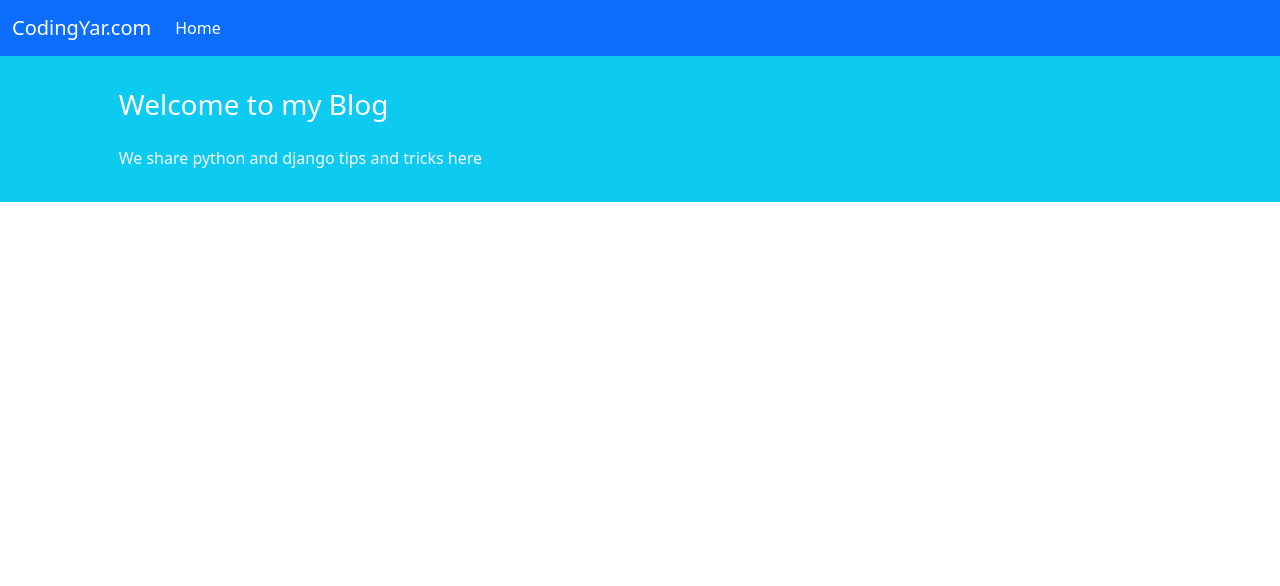
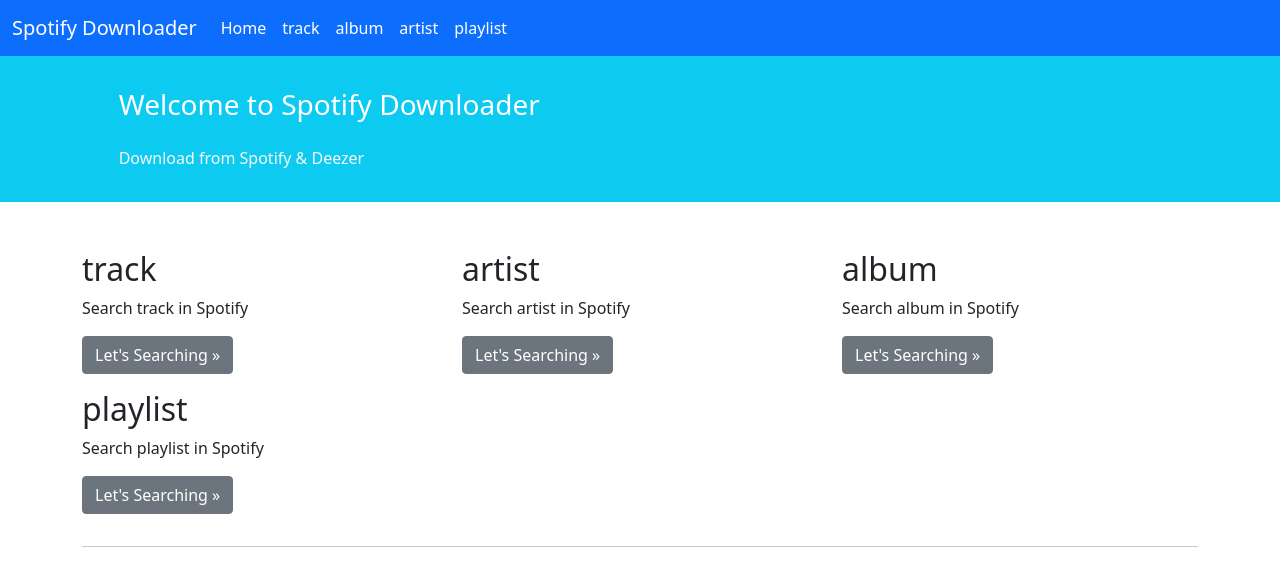
Before and after one commit to Yasin-Dev-81/django_spotify_downloader_project, a Django app: page / in a window 1280 px wide. Shown: the top 586 px of the page. Run offline with Django 4.2, Linux system fonts and the light colour scheme; parts of the project's set-up code (start-up, migrations or seed data) failed here and were passed over.

Commit message:
Update _base.html

```diff
--- a/templates/_base.html
+++ b/templates/_base.html
@@ -8,7 +8,7 @@
     <!-- Bootstrap CSS -->
     <link href="https://cdn.jsdelivr.net/npm/bootstrap@5.1.3/dist/css/bootstrap.min.css" rel="stylesheet"
           integrity="sha384-1BmE4kWBq78iYhFldvKuhfTAU6auU8tT94WrHftjDbrCEXSU1oBoqyl2QvZ6jIW3" crossorigin="anonymous">
-
+    {% block page_head %} {% endblock page_head %}
     <title>
         {% block page_title %}
         {% endblock page_title %}
@@ -17,14 +17,18 @@
 <body>
 <nav class="navbar navbar-expand-lg navbar-dark bg-primary">
     <div class="container-fluid">
-                <a class="navbar-brand" href="#">CodingYar.com</a>
+        <a class="navbar-brand" href="{% url 'home_url' %}">Spotify Downloader</a>
         <button class="navbar-toggler" type="button" data-bs-toggle="collapse" data-bs-target="#navbarNavAltMarkup"
                 aria-controls="navbarNavAltMarkup" aria-expanded="false" aria-label="Toggle navigation">
             <span class="navbar-toggler-icon"></span>
         </button>
         <div class="collapse navbar-collapse" id="navbarNavAltMarkup">
             <div class="navbar-nav">
-                        <a class="nav-link active" aria-current="page" href="#">Home</a>
+                <a class="nav-link active" aria-current="page" href="{% url 'home_url' %}">Home</a>
+                <a class="nav-link active" aria-current="page" href="{% url 'spotify_search_url' 'track' %}"> track</a>
+                <a class="nav-link active" aria-current="page" href="{% url 'spotify_search_url' 'album' %}"> album</a>
+                <a class="nav-link active" aria-current="page" href="{% url 'spotify_search_url' 'artist' %}"> artist</a>
+                <a class="nav-link active" aria-current="page" href="{% url 'spotify_search_url' 'playlist' %}"> playlist</a>
             </div>
         </div>
     </div>
@@ -33,13 +37,13 @@
 <div class="container-fluid bg-info">
     <div class="row py-3">
         <div class="col-md-8 col-md-10 mx-auto">
-                    <h3 class="my-4 mt-3 text-white">Welcome to my Blog</h3>
-                    <p class="text-light">We share python and django tips and tricks here</p>
+            <h3 class="my-4 mt-3 text-white">Welcome to Spotify Downloader</h3>
+            <p class="text-light">Download from Spotify & Deezer </p>
         </div>
     </div>
 </div>
 
-        {% block blog_content %} {% endblock blog_content %}
+{% block page_content %} {% endblock page_content %}
 
 <!-- Optional JavaScript; choose one of the two! -->
 
```
Lines whose indentation alone changed are shown as unchanged.
